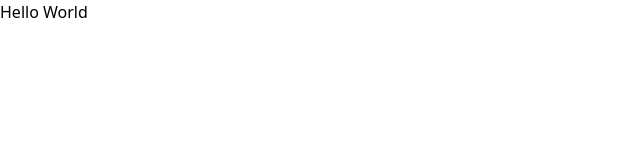
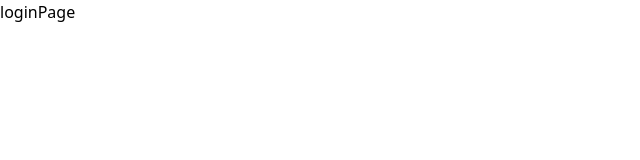
Before and after one commit to gurdulicluka/gigachat, a React (Vite) app: page / in a window 1280 px wide. Shown: the top 160 px of the page, without its empty margins (0-640 px from the left). Built offline with nearby package versions, Linux system fonts and the light colour scheme.

Commit message:
Add basic routing with login and success page

```diff
--- a/src/App.jsx
+++ b/src/App.jsx
@@ -1,9 +1,19 @@
-function App() {
+import React from "react";
+import { BrowserRouter as Router, Routes, Route } from "react-router-dom";
+import Success from "./pages/successPage";
+import Login from "./pages/loginPage";
+
+const App = () => {
   return (
-    <>
-      <div>Hello World</div>
-    </>
+    <Router>
+      <Routes>
+        <Route path="/" element={<Login />} />
+        <Route path="/success" element={<Success />} />
+      </Routes>
+    </Router>
   );
-}
+};
 
 export default App;
+
+//TODO make createClient() .env variables work
--- /dev/null
+++ b/src/pages/loginPage.jsx
@@ -0,0 +1,6 @@
+import React from "react";
+const Login = () => {
+  return <div>loginPage</div>;
+};
+
+export default Login;
--- /dev/null
+++ b/src/pages/successPage.jsx
@@ -0,0 +1,7 @@
+import React from "react";
+
+const Success = () => {
+  return <div>successPage</div>;
+};
+
+export default Success;
```
